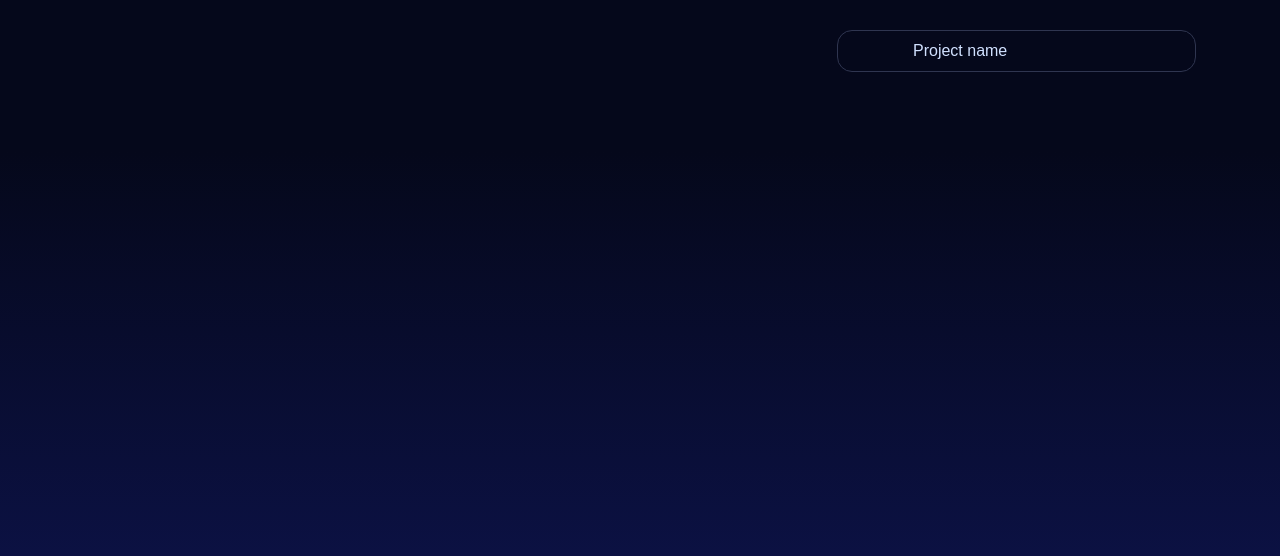
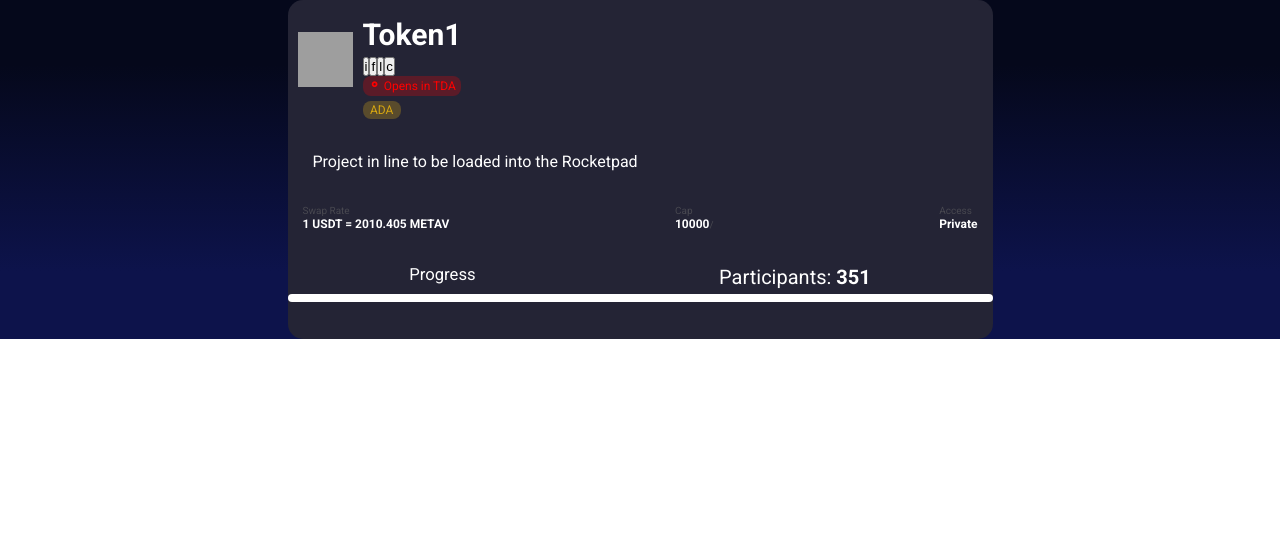
Before and after one commit to LuisLamiral8/rocketpad-app, a Next.js app: page /components/Article in a window 1280 px wide. Shown: the top 556 px of the page. Built offline with nearby package versions, Linux system fonts and the light colour scheme; grey boxes are pictures that could not be loaded.

Commit message:
card-advance

```diff
--- a/pages/components/Article.jsx
+++ b/pages/components/Article.jsx
@@ -4,10 +4,44 @@ import Card from './../hooks/Card'
 const Article = () => {
   return(
       <article className='cards'>
-        <div className="input-container">
+        {/* <div className="input-container">
         <input id="search-btn" type="text" placeholder='Project name' />
-        </div>
+        </div> */}
+
         <div className="cards-container">
+          <Card
+          title= "Token1"
+          description= "Project in line to be loaded into the Rocketpad"
+          swapRate= "1 USDT = 2010.405 METAV"
+          cap= "10000"
+          access= "Private"
+          participants= "351"
+          />
+          {/* <Card
+          title= "Token2"
+          description= "Project in line to be loaded into the Rocketpad"
+          swapRate= "1 USDT = 2010.405 METAV"
+          cap= "10000"
+          access= "Private"
+          participants= "351"
+          /> */}
+          {/*
+          <Card
+          title= "Token3"
+          description= "Project in line to be loaded into the Rocketpad"
+          swapRate= "1 USDT = 2010.405 METAV"
+          cap= "10000"
+          access= "Private"
+          participants= "351"
+          />
+          <Card
+          title= "Token4"
+          description= "Project in line to be loaded into the Rocketpad"
+          swapRate= "1 USDT = 2010.405 METAV"
+          cap= "10000"
+          access= "Private"
+          participants= "351"
+          /> */}
         </div>
 
      </article>
--- a/pages/hooks/Card.jsx
+++ b/pages/hooks/Card.jsx
@@ -1,18 +1,49 @@
 import React from 'react';
 
-const Card = (title, description, swapRate, Cap, Access) => {
-  return(
+const Card = ({ title, description, swapRate, cap, access, participants }) => {
+    return (
         <div className="card">
+            <div className="card_top-container">
                 <div className='card_img-container'>
-            <img src="https://app.rocketpad.community/images/PLSPAD.jpg" alt="" />
+                    <img src="https://app.rocketpad.community/images/PLSPAD.jpg" alt="" width="55px" height="55px" />
                 </div>
+
                 <div className='card_info-container'>
                     <h2>{title}</h2>
-            <button>ig</button>
-            <button>fc</button>
-            <button>lnkdn</button>
-            <button>codepen</button>
+                    <div className="social-media">
+                        <button>i</button>
+                        <button>f</button>
+                        <button>l</button>
+                        <button>c</button>
                     </div>
+                    <div className="open-with">
+                    <a href="#"> <b className="item-open">⚬</b> Opens in TDA</a>
+                    <a href="#">ADA</a>
+                    </div>
+                </div>
+            </div>
+            <p className="card-description">{description}</p>
+            <div className="card-swapInfo">
+                <ul>
+                    <small class="swapInfo-small">Swap Rate <br /> <span className="swapInfo-data">{swapRate}</span></small>
+                    <small class="swapInfo-small">Cap <br /> <span className="swapInfo-data">{cap}</span>/</small>
+                    <small class="swapInfo-small">Access <br /> <span className="swapInfo-data">{access} </span></small>
+                </ul>
+            </div>
+            <div className="card-status">
+                <div>
+                <small>Progress</small>
+                <p>Participants:  <b>{participants}</b></p>
+                </div>
+
+                <div className="pp-card-progress">
+                    <div className="progress">
+                        <div class="progress-bar progress-bar-striped progress-bar-animated" role="progressbar" aria-valuenow="75" aria-valuemin="0" aria-valuemax="100"></div>
+                    </div>
+                </div>
+            </div>
+
+
         </div>
 
     )
--- a/styles/globals.scss
+++ b/styles/globals.scss
@@ -13,6 +13,7 @@ body{
   background: linear-gradient(0deg, rgba(13,19,75,1) 20%, rgba(5,8,27,1) 81%);
   background-repeat: no-repeat;
   color:white;
+  height:100%;
 }
 
 .navbar{
@@ -89,28 +90,204 @@ body{
   max-height: 1440px;
   font-size: 22px;
   justify-content: center;
-  height: 100vh;
-  .input-container{
-    input{
-      font-size: 16px;
-      font-weight: 400;
-      height: auto;
-      padding: 20px 75px;
-      margin: 10px 15px 0 0;
-      background-color: transparent;
-      border: 1px solid #2f3550;
-      border-radius: 15px;
+  // .input-container{
+  //   input{
+  //     font-size: 16px;
+  //     font-weight: 400;
+  //     height: auto;
+  //     padding: 20px 75px;
+  //     margin: 10px 15px 0 0;
+  //     background-color: transparent;
+  //     border: 1px solid #2f3550;
+  //     border-radius: 15px;
+  //   }
+  //   input::placeholder{
+  //     color: #d1e1ff;
+  //     text-align: left;
+  //   }
+  //   width: 100%;
+  //   display: flex;
+  //   height: 45px;
+  //   margin: 5px;
+  //   justify-content: flex-end;
+  //   margin-top: 20px;
+  //   margin-bottom: 10px;
+  // }
+  .cards-container{
+    display: flex;
+    background-color: #242435;
+    flex-direction: row;
+    border-radius: 15px;
+    flex-wrap: wrap;
+    font-size: 20px;
+
+    width:100%;
+    max-width:705px;
+    min-width:320px;
+
+    height:100%;
+    max-height:339px;
+    min-height:339px;
+
+    .card{
+      width:100%;
+      height:339px;
+      display: flex;
+      flex-direction: column;
+      align-items:space-around;
+      justify-content: space-around;
+
+      .card_top-container{
+        display:flex;
+
+        .card_img-container{
+          img{
+            margin: 15px 10px;
+          }
+        }
+        .card_info-container{
+          h5{
+
+             padding-bottom: 0;
+             background-image: linear-gradient(#00F260, #c42bdd, #0575e6, #fff);
+             color: transparent;
+             background-size: 150%;
+             background-position: -200%;
+             font-size: 30px;
+             animation: animationText 5s infinite alternate-reverse;
+             @keyframes animationText{
+               to{
+                 background-position: 100%;}}
+          }
+          .open-with{
+            display: flex;
+            flex-direction: column;
+            font-size: 12px;
+            a{
+              color: white;
+              text-decoration: none;
+            }
+            a:first-child{
+              color: #ff0000;
+              text-align: center;
+              background-color: #5b1b28;
+              padding: 0px 2px 2px 2px;
+              border-radius: 8px;
+              margin-bottom: 5px;
+            }
+            a:nth-child(2){
+              width: 3vw;
+
+              color: #d5a512;
+              text-align: center;
+              background-color: #594b2c;
+              padding: 2px 0;
+
+              border-radius: 8px;
+            }
+            .item-open{
+              font-weight: 900;
+              font-size: 15px;
+            }
+          }
+
+        }
+
+        }
+        .card-description{
+          font-size: 16px;
+          padding-left: 25px;
+        }
+      }
+      .card-swapInfo{
+        width:100%;
+          ul{
+            width:inherit;
+            display:flex;
+            justify-content:space-between;
+            align-items:space-around;
+            flex-direction:row;
+            font-size:12px;
+            color: #484850;
+            small:nth-child(1){
+              margin-left: 15px;
+            }
+            small:nth-child(3){
+              margin-right: 15px;
+            }
+            .swapinfo-small{
+              font-size: 12px;
+              font-weight: 400;
+              line-height: 16px;
+            }
+            .swapInfo-data{
+              color: white;
+              font-size: 12px;
+              font-weight: 700;
+              line-height: 16px;
+            }
+          }
+      }
+
+      .card-status{
+        div{
+
+          display:flex;
+          justify-content:space-around;
+          flex-direction:row;
+        }
+
+        .pp-card-progress{
+          position: relative;
+          height: 8px;
+          border-radius: 8px;
+          width: 100%;
+          background-color: rgb(255 255 255);
+          margin-top: 5px;
+          margin-bottom: 20px;
+
+          .progress{
+
+            .progress-bar{
+              width:75%;
+              background-color:#685dd8;
+              display: -webkit-box;
+              display: -webkit-flex;
+              display: -ms-flexbox;
+              display: flex;
+              -webkit-box-orient: vertical;
+              -webkit-box-direction: normal;
+              -webkit-flex-direction: column;
+              -ms-flex-direction: column;
+              flex-direction: column;
+              -webkit-box-pack: center;
+              -webkit-justify-content: center;
+              -ms-flex-pack: center;
+              justify-content: center;
+              overflow: hidden;
+              color: #fff;
+              text-align: center;
+              white-space: nowrap;
+              background-color: #0d6efd;
+              -webkit-transition: width .6s ease;
+              -o-transition: width .6s ease;
+              transition: width .6s ease;
+            }
+
+            .progress-bar-animated{
+             // animation: 1s linear infinite progress-bar-stripes;
+            }
+
+            .progress-bar-striped {
+              background-image: linear-gradient(
+                45deg
+                ,rgba(255,255,255,.15) 25%,transparent 25%,transparent 50%,rgba(255,255,255,.15) 50%,rgba(255,255,255,.15) 75%,transparent 75%,transparent);
+                    background-size: 1rem 1rem;
+                }
+
+            }
+          }
+        }
+      }
+
     }
-    input::placeholder{
-      color: #d1e1ff;
-      text-align: left;
-    }
-    width: 100%;
-    display: flex;
-    height: 45px;
-    margin: 5px;
-    justify-content: flex-end;
-    margin-top: 20px;
-    margin-bottom: 10px;
-  }
-}
```
Lines whose indentation alone changed are shown as unchanged.
